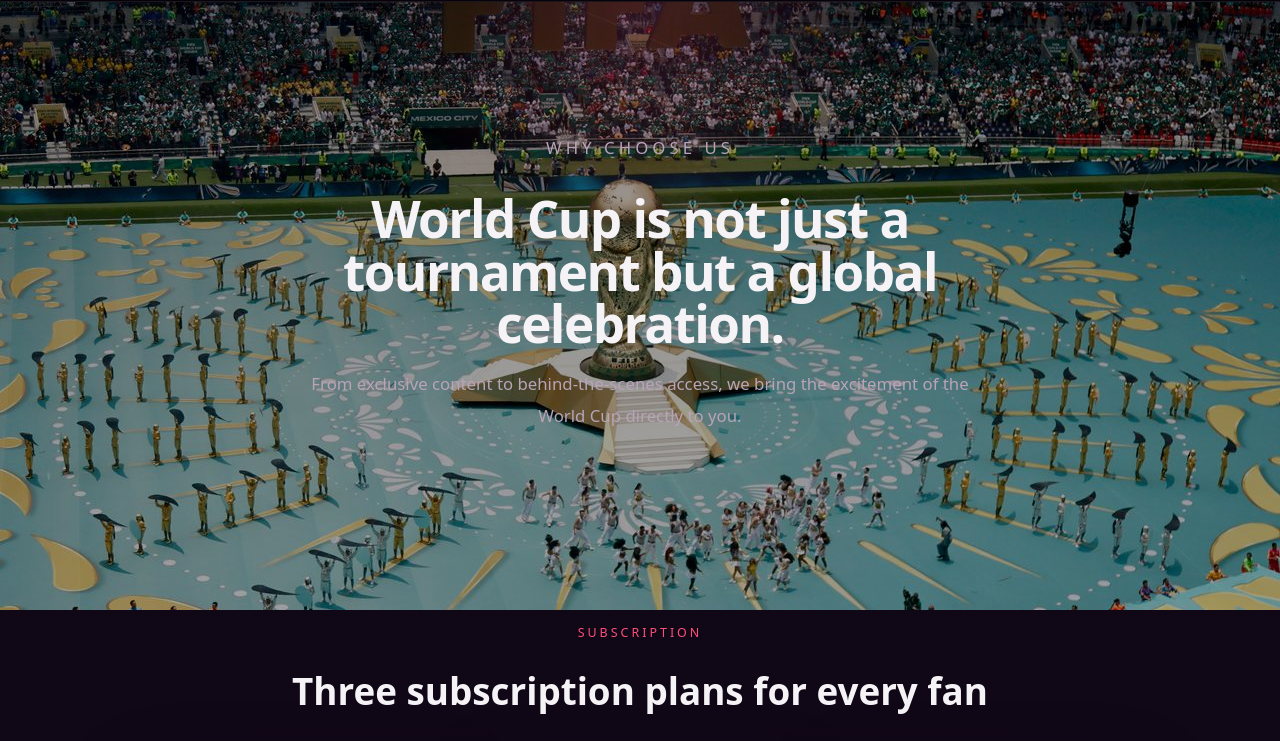
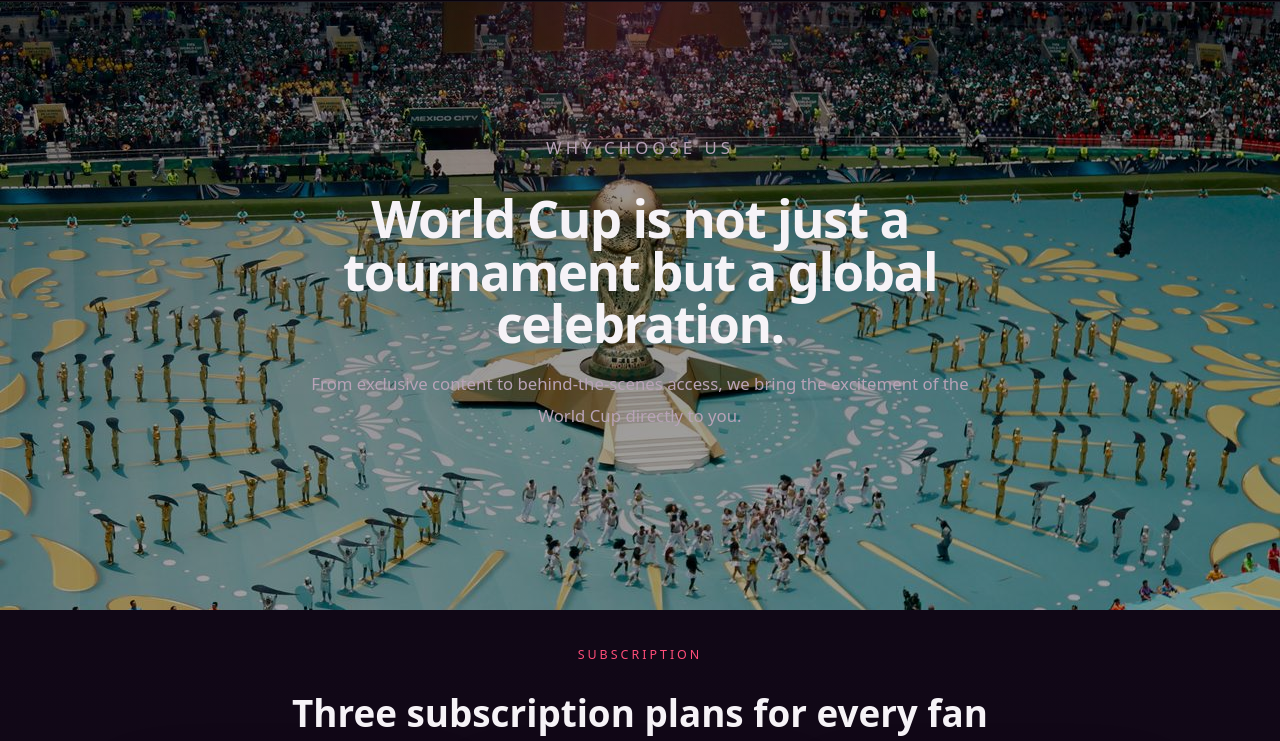
Before and after one commit to amierzhafran/AmeTV-World-Cup, a plain HTML site: page about.html in a window 1280 px wide. Shown: the part 59-800 px from the top of the page. Drawn offline with nearby package versions, Linux system fonts and the light colour scheme.

Commit message:
Add files via upload

```diff
--- a/about.html
+++ b/about.html
@@ -27,7 +27,7 @@
       </section>
       <section class="section-overlap">
         <div class="section-header">
-          <span class="eyebrow">Subscription</span>
+          <br><span class="eyebrow">Subscription</span>
           <h2>Three subscription plans for every fan</h2>
         </div>
         <div class="packages-grid">
```
